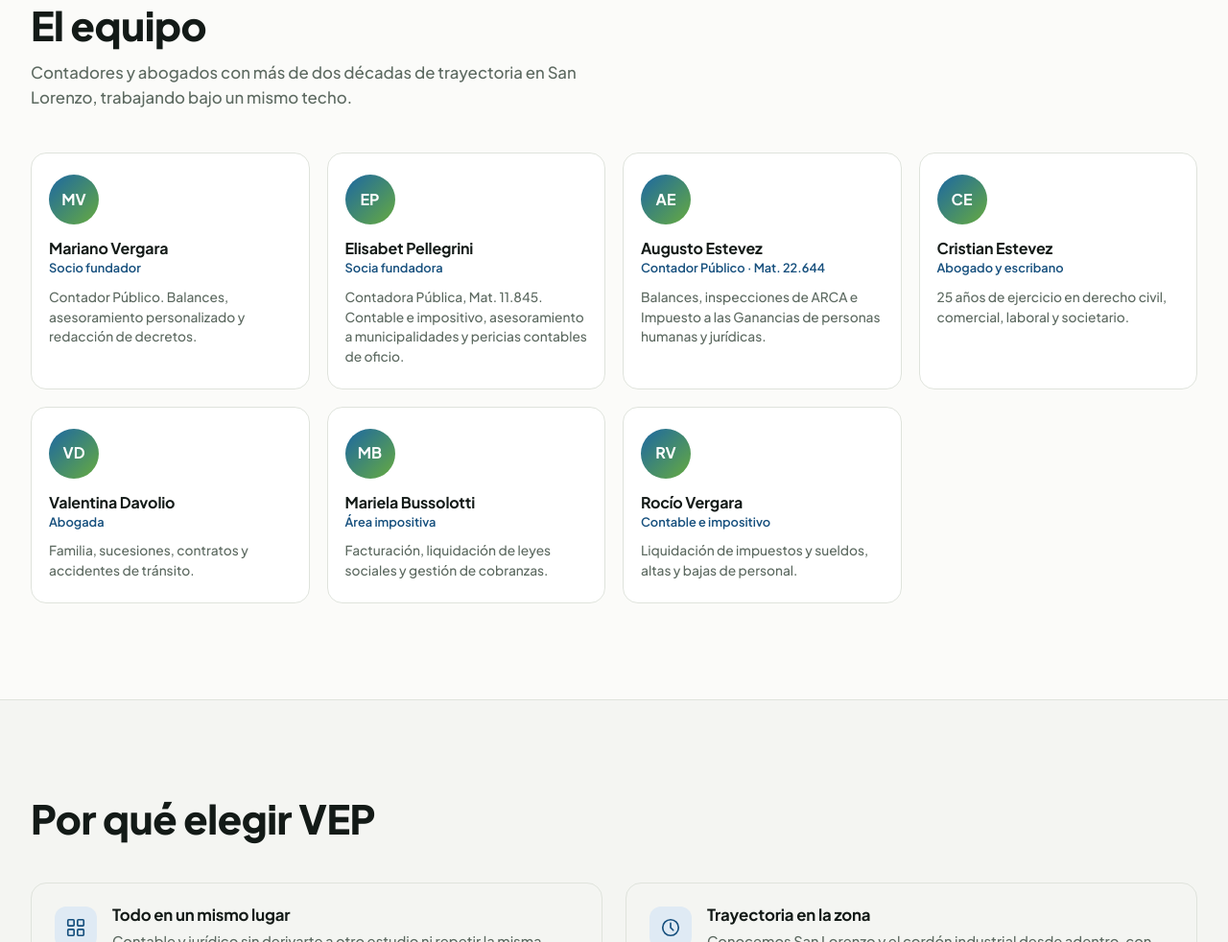
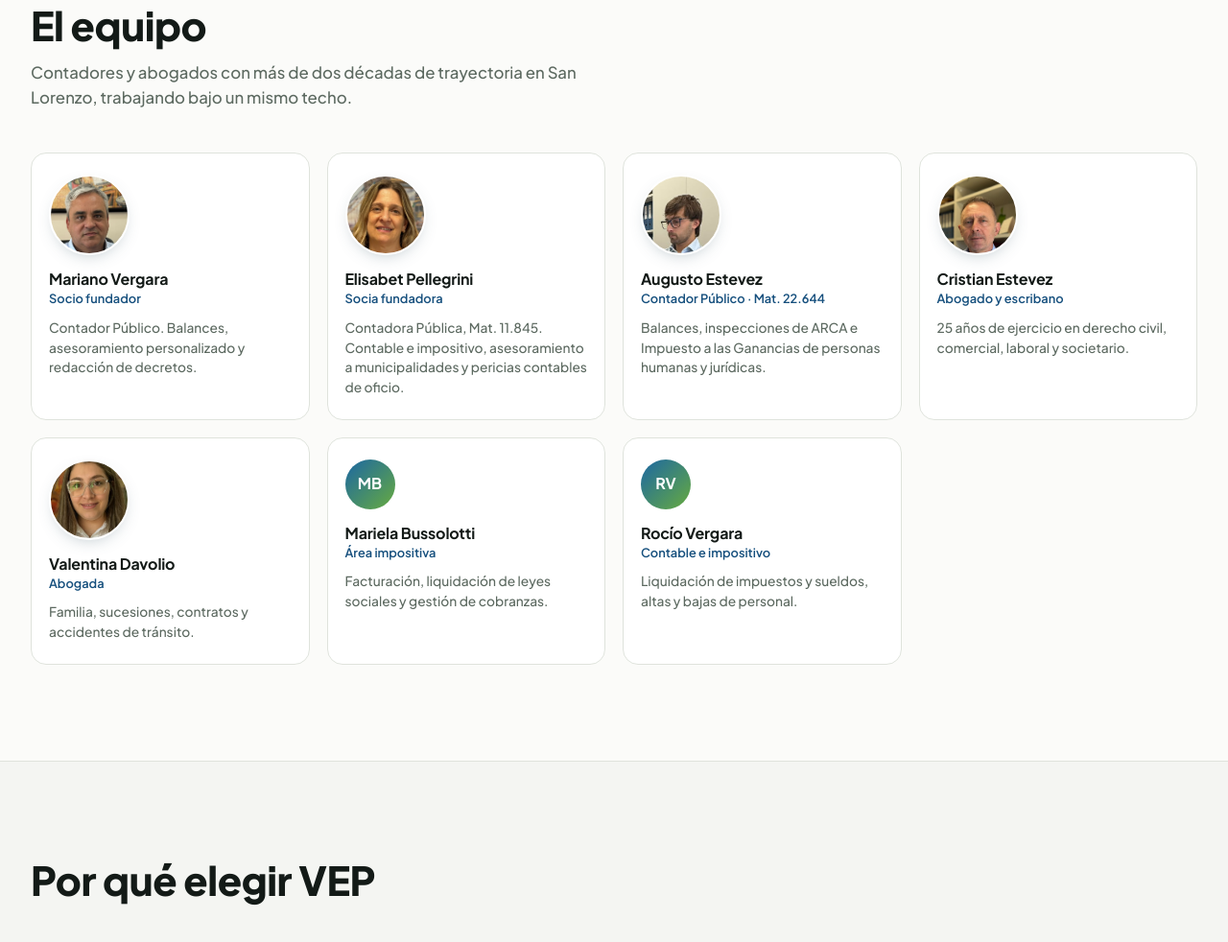
Before and after one commit to paulinapieretti/vep-asesoria-integral, a plain HTML site: page index.html in a window 1280 px wide. Shown: the part 4942-5924 px from the top of the page at 96% size. Drawn offline with Linux system fonts and the light colour scheme.

Commit message:
Agrega fotos de Mariano, Elisabet, Augusto, Cristian y Valentina en el equipo
Co-Authored-By: Claude Sonnet 5.5 <noreply@anthropic.com>

```diff
--- a/css/styles.css
+++ b/css/styles.css
@@ -1148,6 +1148,16 @@ section {
   transition: transform 0.3s var(--ease);
 }
 
+.avatar-photo {
+  width: 84px;
+  height: 84px;
+  background-color: var(--paper-50);
+  background-size: 190% auto;
+  background-repeat: no-repeat;
+  border: 2px solid var(--surface-raised);
+  box-shadow: 0 6px 18px -8px hsl(var(--shadow-color) / 0.45);
+}
+
 .team-card:hover .avatar {
   transform: scale(1.08);
 }
--- a/index.html
+++ b/index.html
@@ -366,35 +366,35 @@
 
       <div class="team-grid">
         <div class="team-card reveal">
-          <div class="avatar">MV</div>
+          <div class="avatar avatar-photo" role="img" aria-label="Mariano Vergara" style="background-image:url(assets/img/team-mariano.jpg);background-position:50% 26%"></div>
           <h3>Mariano Vergara</h3>
           <div class="team-role">Socio fundador</div>
           <p class="team-desc">Contador Público. Balances, asesoramiento personalizado y redacción de decretos.</p>
         </div>
 
         <div class="team-card reveal">
-          <div class="avatar">EP</div>
+          <div class="avatar avatar-photo" role="img" aria-label="Elisabet Pellegrini" style="background-image:url(assets/img/team-elisabet.jpg);background-position:45% 20%"></div>
           <h3>Elisabet Pellegrini</h3>
           <div class="team-role">Socia fundadora</div>
           <p class="team-desc">Contadora Pública, Mat. 11.845. Contable e impositivo, asesoramiento a municipalidades y pericias contables de oficio.</p>
         </div>
 
         <div class="team-card reveal">
-          <div class="avatar">AE</div>
+          <div class="avatar avatar-photo" role="img" aria-label="Augusto Estevez" style="background-image:url(assets/img/team-augusto.jpg);background-size:330% auto;background-position:64% 32%"></div>
           <h3>Augusto Estevez</h3>
           <div class="team-role">Contador Público · Mat. 22.644</div>
           <p class="team-desc">Balances, inspecciones de ARCA e Impuesto a las Ganancias de personas humanas y jurídicas.</p>
         </div>
 
         <div class="team-card reveal">
-          <div class="avatar">CE</div>
+          <div class="avatar avatar-photo" role="img" aria-label="Cristian Estevez" style="background-image:url(assets/img/team-cristian.jpg);background-position:50% 26%"></div>
           <h3>Cristian Estevez</h3>
           <div class="team-role">Abogado y escribano</div>
           <p class="team-desc">25 años de ejercicio en derecho civil, comercial, laboral y societario.</p>
         </div>
 
         <div class="team-card reveal">
-          <div class="avatar">VD</div>
+          <div class="avatar avatar-photo" role="img" aria-label="Valentina Davolio" style="background-image:url(assets/img/team-valentina.jpg);background-position:50% 22%"></div>
           <h3>Valentina Davolio</h3>
           <div class="team-role">Abogada</div>
           <p class="team-desc">Familia, sucesiones, contratos y accidentes de tránsito.</p>
```
Also changed, not shown: assets/img/team-augusto.jpg (added), assets/img/team-cristian.jpg (added), assets/img/team-elisabet.jpg (added), assets/img/team-mariano.jpg (added), assets/img/team-valentina.jpg (added).
